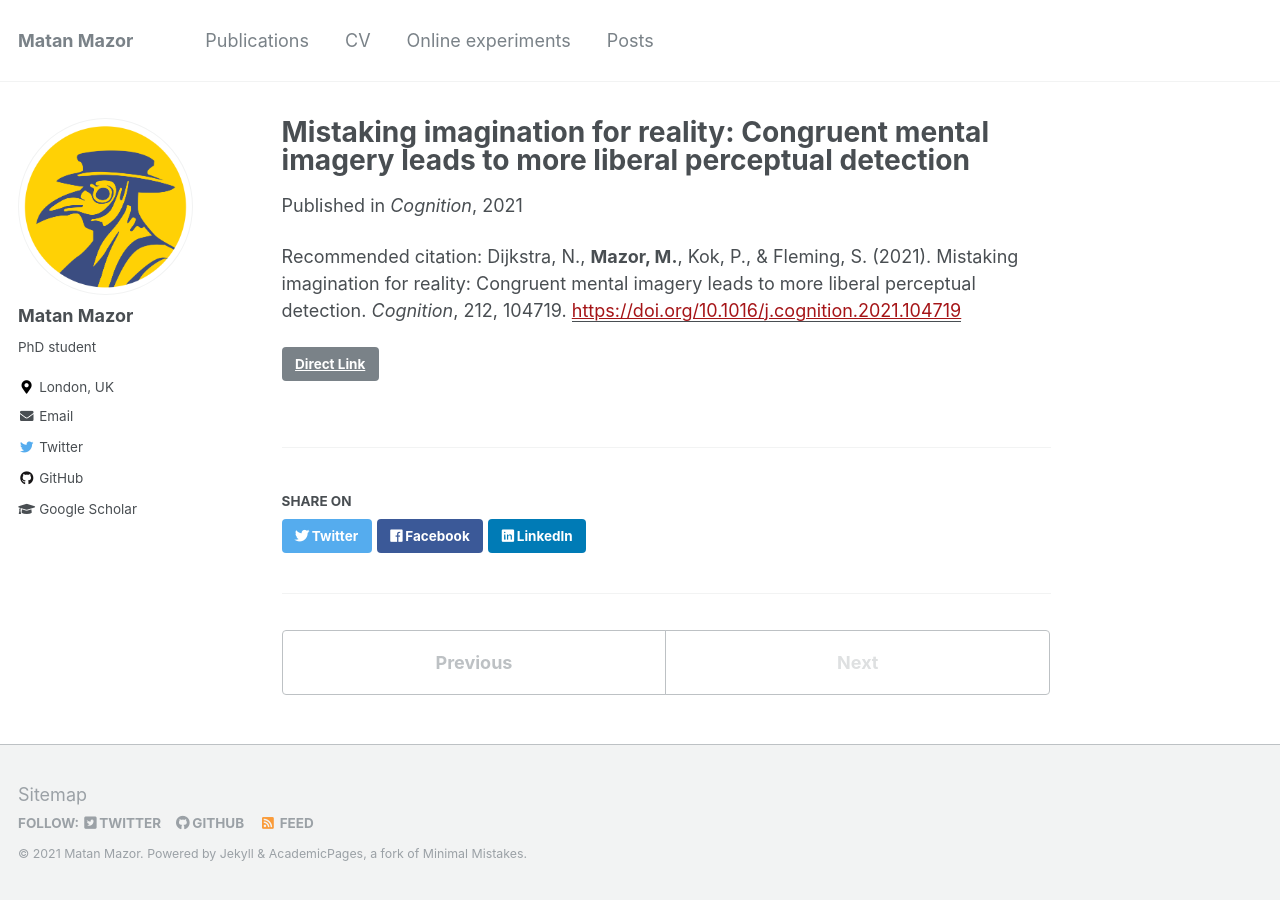
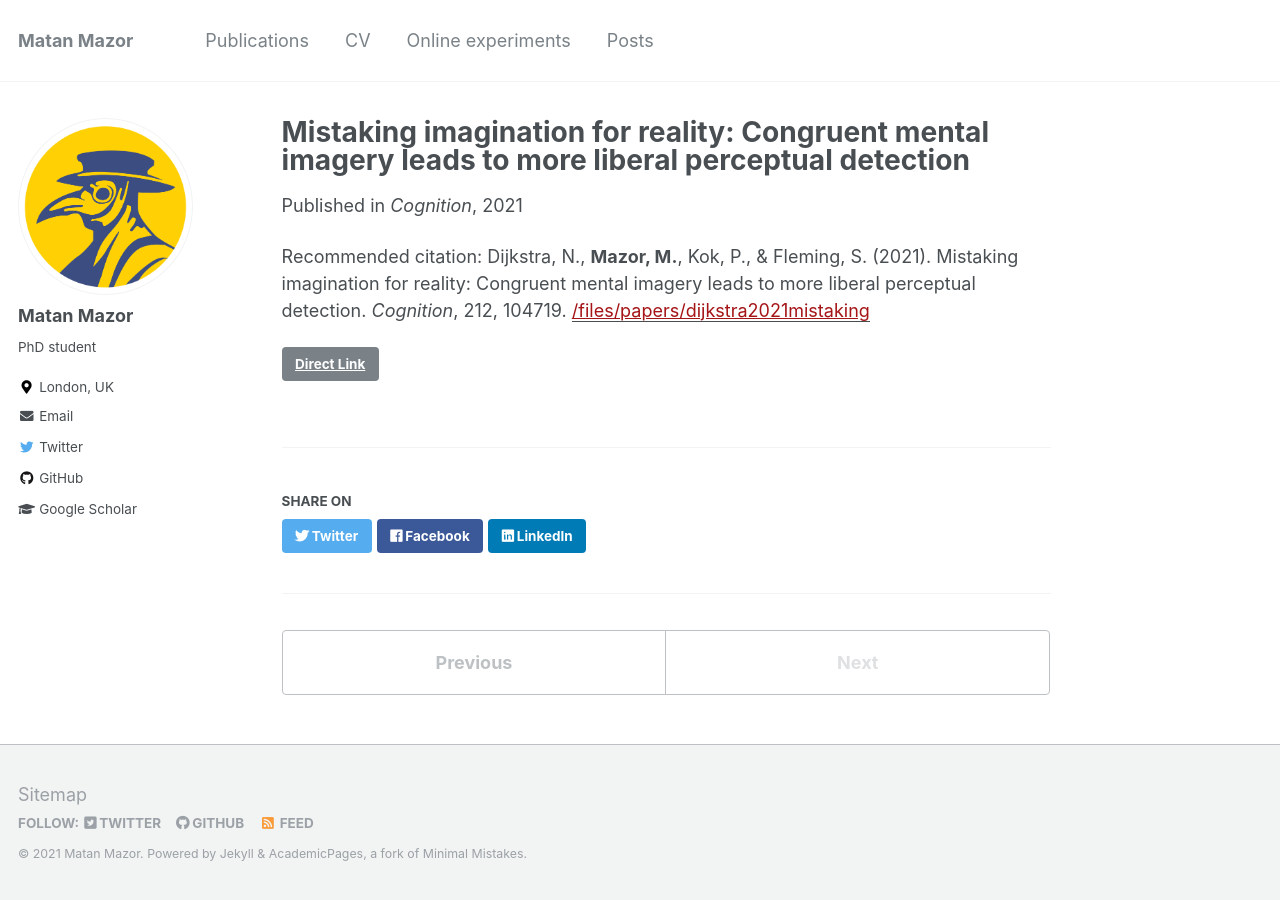
Before and after one commit to matanmazor/matanmazor.github.io, a Jekyll site: the page built from _publications/2021-04-01-mistaking.md, in a window 1280 px wide. Built offline with Jekyll 4.4.1, drawn with Linux system fonts in a browser that asks for light colours.

Commit message:
mistaking

```diff
--- a/_publications/2021-04-01-mistaking.md
+++ b/_publications/2021-04-01-mistaking.md
@@ -6,6 +6,6 @@ date: 2021-04-01
 venue: 'Cognition'
 link: 'https://doi.org/10.1016/j.cognition.2021.104719'
 github: 'https://github.com/NadineDijkstra/IMADET'
-paperurl: 'https://doi.org/10.1016/j.cognition.2021.104719'
+paperurl: '/files/papers/dijkstra2021mistaking'
 citation: 'Dijkstra, N., <b>Mazor, M.</b>, Kok, P., & Fleming, S. (2021). Mistaking imagination for reality: Congruent mental imagery leads to more liberal perceptual detection. <i>Cognition</i>, 212, 104719.'
 ---
```
Also changed, not shown: _publications/2021-03-01-search-termination.md (+1 -1 lines), 2 other files.
